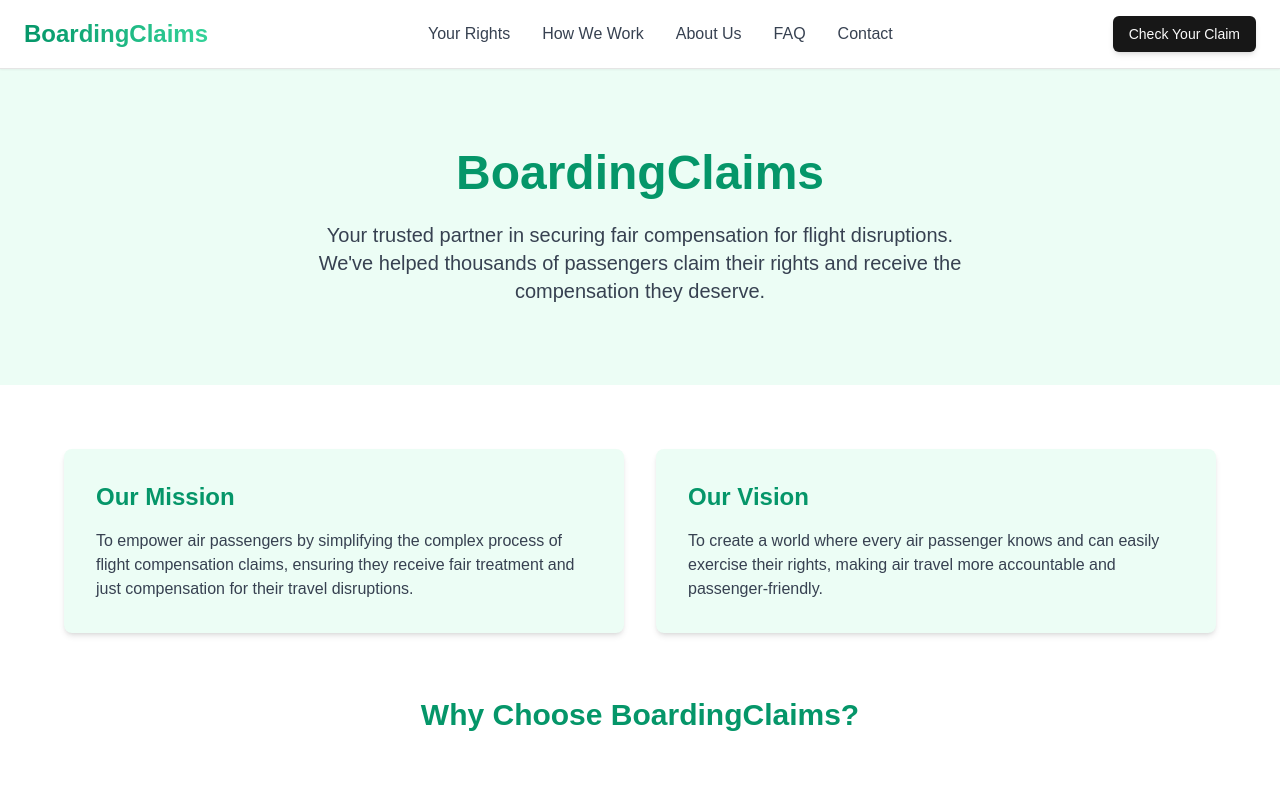
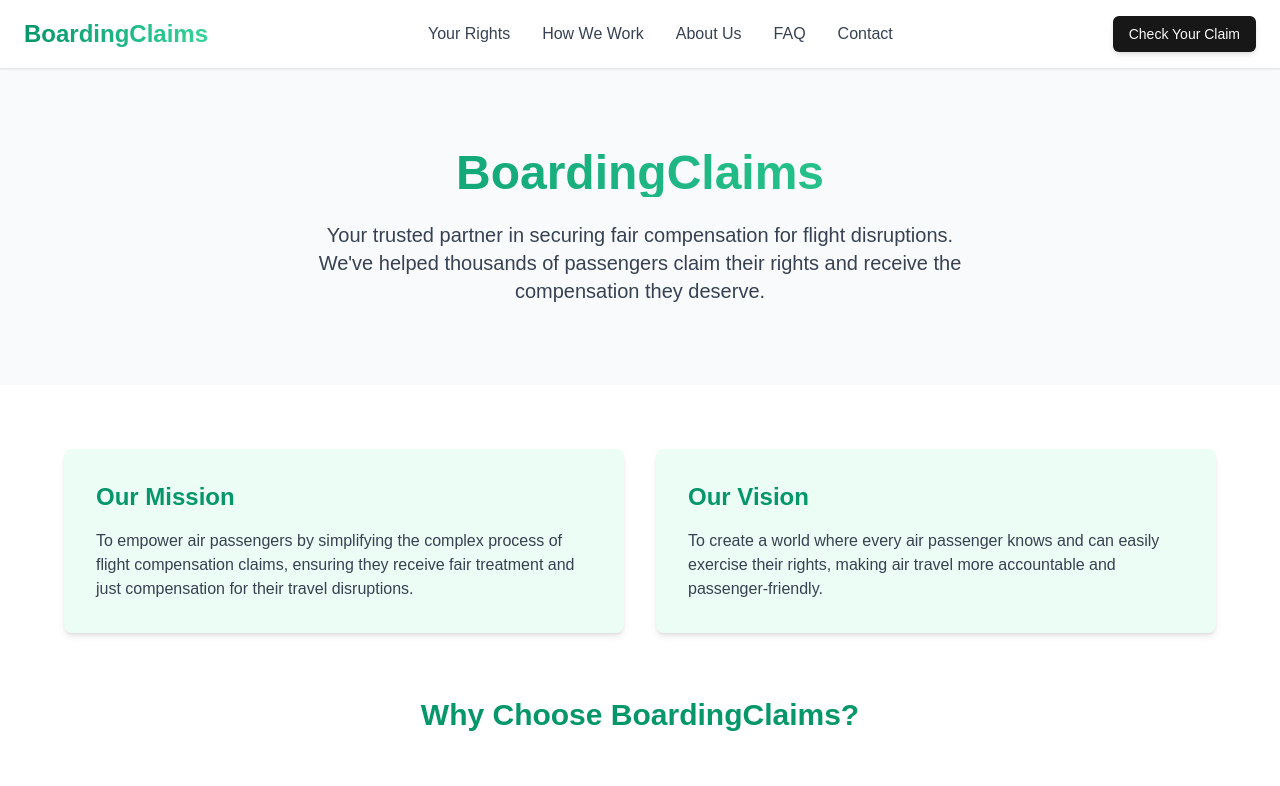
Before and after one commit to Aman-Yadav-1/boardingclaims, a Next.js app: page /about in a window 1280 px wide. Shown: the top 786 px of the page. Built offline with nearby package versions, Linux system fonts and the light colour scheme.

Commit message:
new versions

```diff
--- a/app/about/page.tsx
+++ b/app/about/page.tsx
@@ -2,9 +2,9 @@ export default function AboutPage() {
   return (
     <div className="bg-white">
       {/* Hero Section */}
-      <section className="bg-emerald-50 py-20 px-6">
+      <section className="bg-gray-50 py-20 px-6">
         <div className="container mx-auto max-w-4xl text-center">
-          <h1 className="text-5xl font-bold text-emerald-600 mb-6">
+          <h1 className="text-5xl font-bold bg-gradient-to-r from-emerald-600 to-emerald-400 bg-clip-text text-transparent hover:opacity-90 transition-opacity mb-6">
             BoardingClaims
           </h1>
           <p className="text-xl text-gray-700 max-w-2xl mx-auto">
--- a/components/ClaimForm.tsx
+++ b/components/ClaimForm.tsx
@@ -2,7 +2,6 @@
 import { useState } from "react";
 import { Card } from "./ui/card";
 import { Progress } from "./ui/progress";
-import { AnimatePresence, motion } from "framer-motion";
 import { FlightDetailsStep } from "./ClaimForm/FlightDetailsStep";
 import { PersonalDetailsStep } from "./ClaimForm/PersonalDetailsStep";
 import { ReviewStep } from "./ClaimForm/ReviewStep";
@@ -163,22 +162,14 @@ const ClaimForm: React.FC = () => {
 
       {/* Form Card */}
       <Card className="p-8 shadow-lg border-t-4 border-t-emerald-500">
-        <AnimatePresence mode="wait">
-          <motion.div
-            key={currentStep}
-            initial={{ opacity: 0, x: 20 }}
-            animate={{ opacity: 1, x: 0 }}
-            exit={{ opacity: 0, x: -20 }}
-            transition={{ duration: 0.3 }}
-          >
+        <div className="transition-all duration-300 ease-in-out">
           <FormContent
             currentStep={currentStep}
             formData={formData}
             setFormData={setFormData}
             setCurrentStep={setCurrentStep}
           />
-          </motion.div>
-        </AnimatePresence>
+        </div>
       </Card>
     </div>
   );
--- a/package.json
+++ b/package.json
@@ -14,7 +14,6 @@
     "@radix-ui/react-slot": "^1.1.0",
     "class-variance-authority": "^0.7.1",
     "clsx": "^2.1.1",
-    "framer-motion": "^11.13.3",
     "lucide-react": "^0.468.0",
     "next": "15.0.4",
     "react": "^19.0.0",
```
Also changed, not shown: 1 other file (tests, documents, lock files or other folders). Lines whose indentation alone changed are shown as unchanged.
